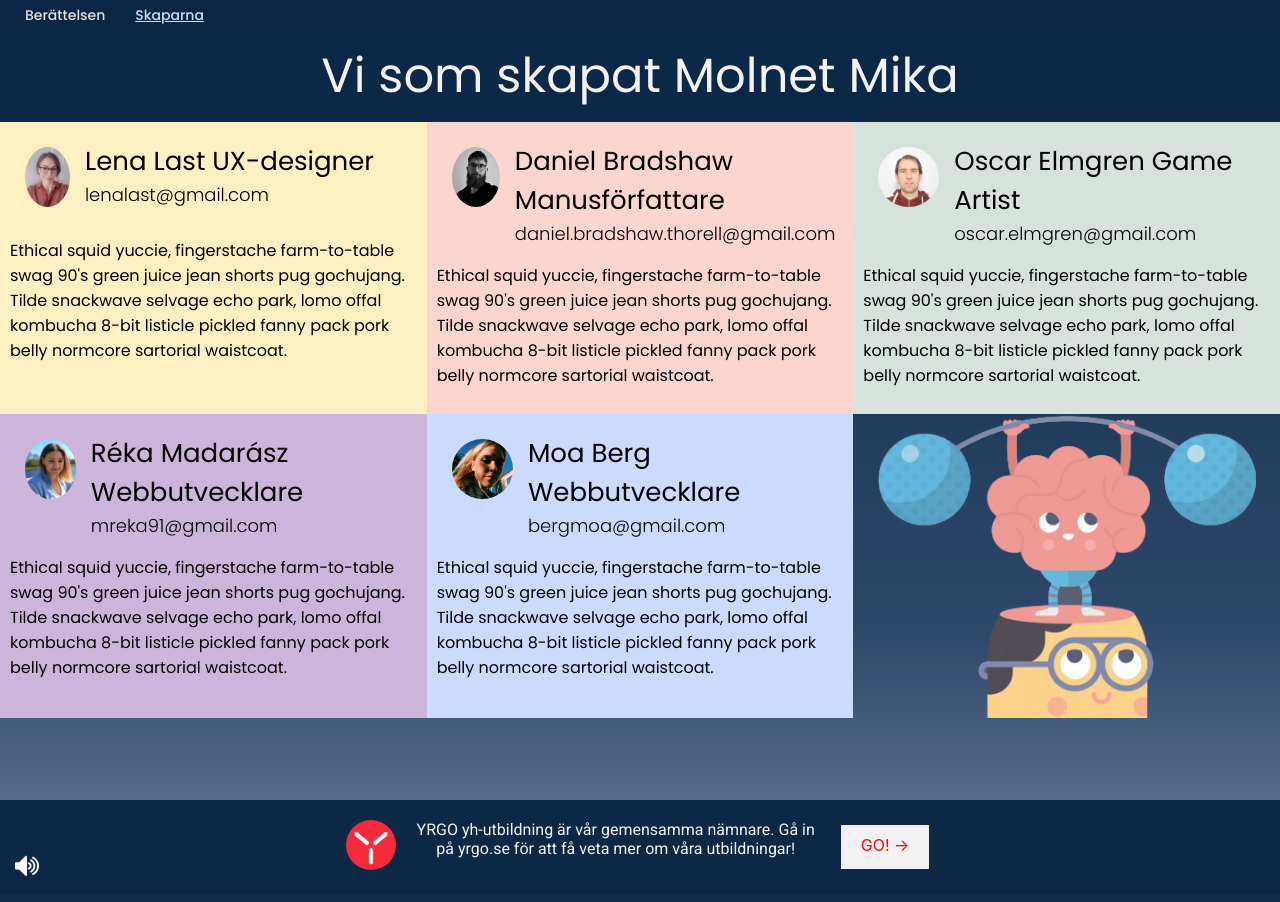
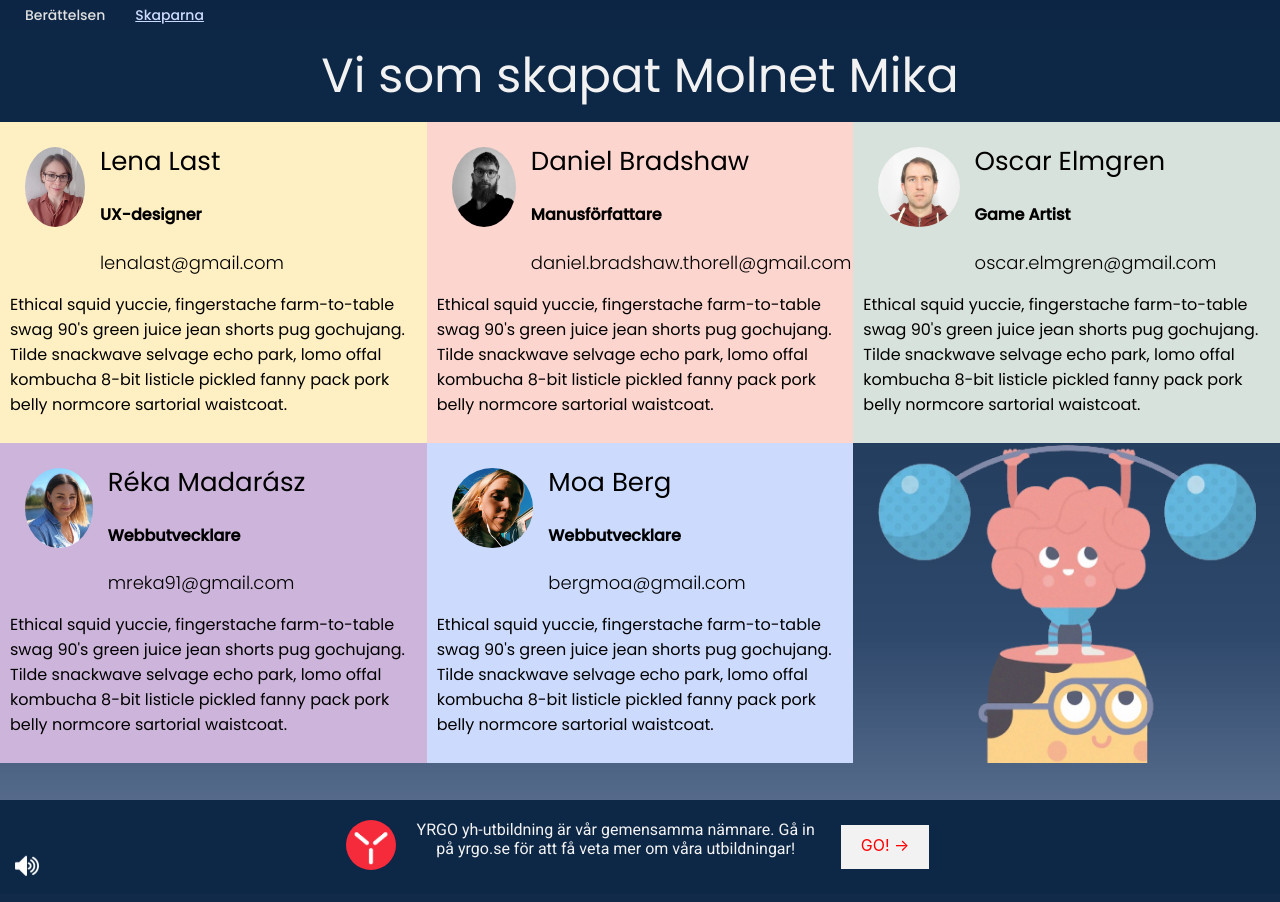
Before and after one commit to moasannacatharina/Sammanslaget, a React (Create React App) app: page /about in a window 1280 px wide. Built offline with nearby package versions, Linux system fonts and the light colour scheme.

Commit message:
started card

```diff
--- a/src/components/Card/card.css
+++ b/src/components/Card/card.css
@@ -19,6 +19,6 @@
 
 .contact img {
   border-radius: 50%;
-  height: 60px;
+  height: 80px;
   margin: 15px;
 }
--- a/src/components/Card/index.js
+++ b/src/components/Card/index.js
@@ -1,12 +1,13 @@
 import "./card.css";
 
-const Card = ({ img, title, email, info, color }) => {
+const Card = ({ img, name, title, email, info, color }) => {
   return (
     <div className="card" style={{ backgroundColor: color }}>
       <div className="contact">
         <img src={img} alt="hello" />
         <div>
-          <h2>{title}</h2>
+          <h2>{name}</h2>
+          <h4>{title}</h4>
           <span>{email}</span>
         </div>
       </div>
--- a/src/components/Grid/index.js
+++ b/src/components/Grid/index.js
@@ -13,35 +13,40 @@ const Grid = () => {
   return (
     <div className="grid">
       <Card
-        title="Lena Last UX-designer"
+        name="Lena Last"
+        title="UX-designer"
         img={lena}
         info="Ethical squid yuccie, fingerstache farm-to-table swag 90's green juice jean shorts pug gochujang. Tilde snackwave selvage echo park, lomo offal kombucha 8-bit listicle pickled fanny pack pork belly normcore sartorial waistcoat. "
         email="lenalast@gmail.com"
         color="#FFF0C3"
       />
       <Card
-        title="Daniel Bradshaw Manusförfattare"
+        name="Daniel Bradshaw"
+        title="Manusförfattare"
         img={daniel}
         info="Ethical squid yuccie, fingerstache farm-to-table swag 90's green juice jean shorts pug gochujang. Tilde snackwave selvage echo park, lomo offal kombucha 8-bit listicle pickled fanny pack pork belly normcore sartorial waistcoat. "
         email="daniel.bradshaw.thorell@gmail.com"
         color="#FCD5CE"
       />
       <Card
-        title="Oscar Elmgren Game Artist"
+        name="Oscar Elmgren"
+        title="Game Artist"
         img={oscar}
         info="Ethical squid yuccie, fingerstache farm-to-table swag 90's green juice jean shorts pug gochujang. Tilde snackwave selvage echo park, lomo offal kombucha 8-bit listicle pickled fanny pack pork belly normcore sartorial waistcoat. "
         email="oscar.elmgren@gmail.com"
         color="#D8E2DC"
       />
       <Card
-        title="Réka Madarász Webbutvecklare"
+        name="Réka Madarász"
+        title="Webbutvecklare"
         img={reka}
         info="Ethical squid yuccie, fingerstache farm-to-table swag 90's green juice jean shorts pug gochujang. Tilde snackwave selvage echo park, lomo offal kombucha 8-bit listicle pickled fanny pack pork belly normcore sartorial waistcoat. "
         email="mreka91@gmail.com"
         color="#CDB4DB"
       />
       <Card
-        title="Moa Berg Webbutvecklare"
+        name="Moa Berg"
+        title="Webbutvecklare"
         img={moa}
         info="Ethical squid yuccie, fingerstache farm-to-table swag 90's green juice jean shorts pug gochujang. Tilde snackwave selvage echo park, lomo offal kombucha 8-bit listicle pickled fanny pack pork belly normcore sartorial waistcoat. "
         email="bergmoa@gmail.com"
```
